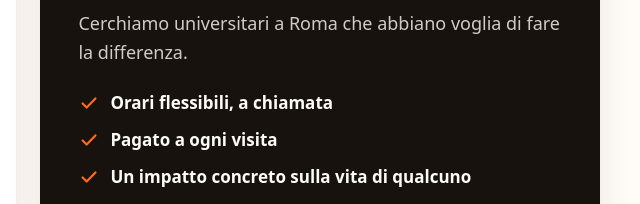
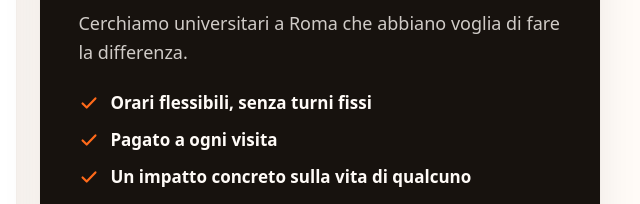
Before and after one commit to lucaa89/needo-sito, a plain HTML site: page index.html in a window 1280 px wide. Shown: the part 3991-4195 px from the top of the page, 612-1252 px from the left. Drawn offline with Linux system fonts and the light colour scheme.

Commit message:
Add files via upload

```diff
--- a/index.html
+++ b/index.html
@@ -480,7 +480,7 @@ header.scrolled .nav{height:58px}
         <h3>Sei uno studente?</h3>
         <p class="intro">Cerchiamo universitari a Roma che abbiano voglia di fare la differenza.</p>
         <ul class="perks">
-          <li><svg viewBox="0 0 24 24" aria-hidden="true"><path d="M5 12.5l4.5 4.5L19 7"/></svg>Orari flessibili, a chiamata</li>
+          <li><svg viewBox="0 0 24 24" aria-hidden="true"><path d="M5 12.5l4.5 4.5L19 7"/></svg>Orari flessibili, senza turni fissi</li>
           <li><svg viewBox="0 0 24 24" aria-hidden="true"><path d="M5 12.5l4.5 4.5L19 7"/></svg>Pagato a ogni visita</li>
           <li><svg viewBox="0 0 24 24" aria-hidden="true"><path d="M5 12.5l4.5 4.5L19 7"/></svg>Un impatto concreto sulla vita di qualcuno</li>
         </ul>
```
